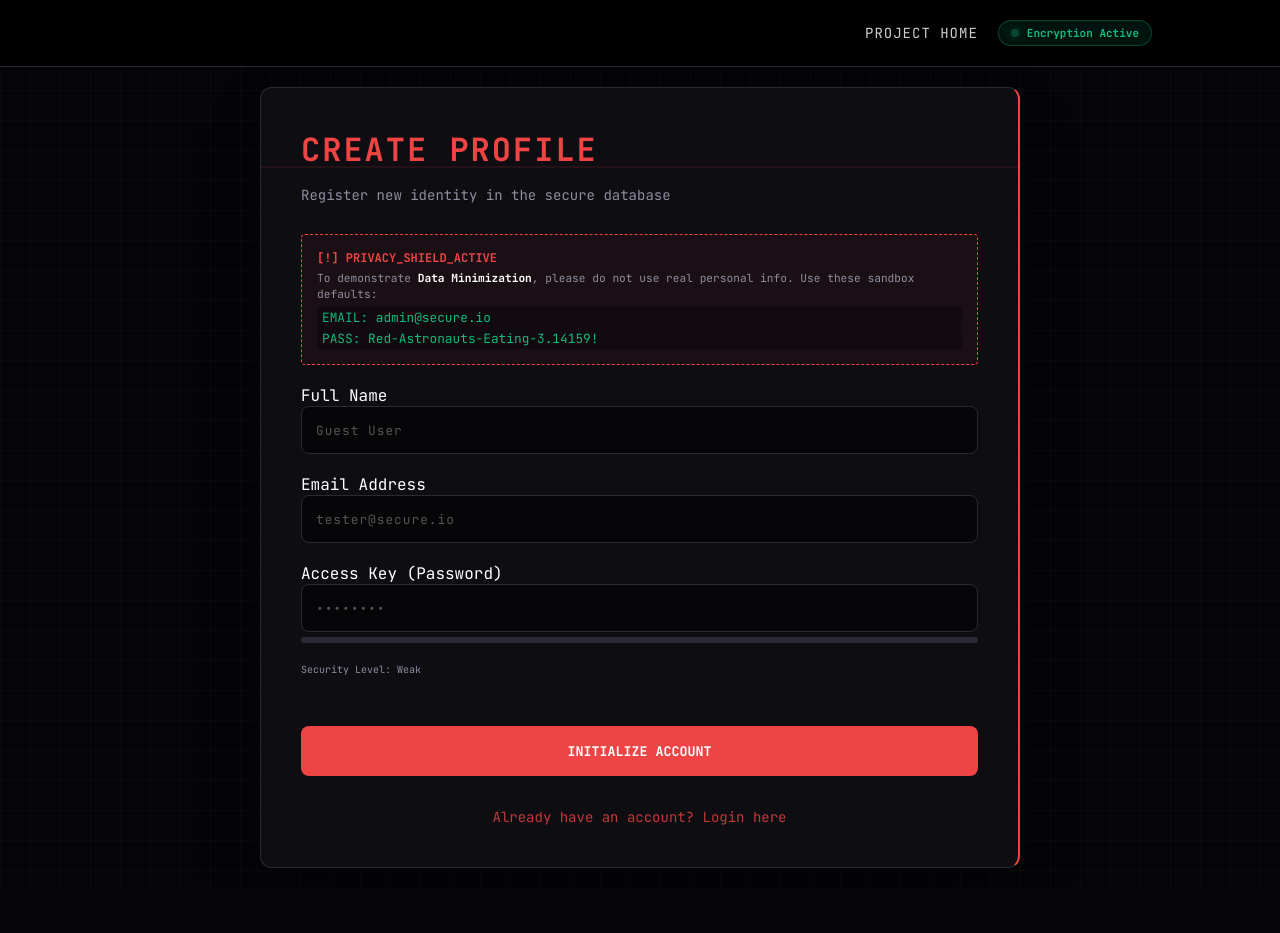
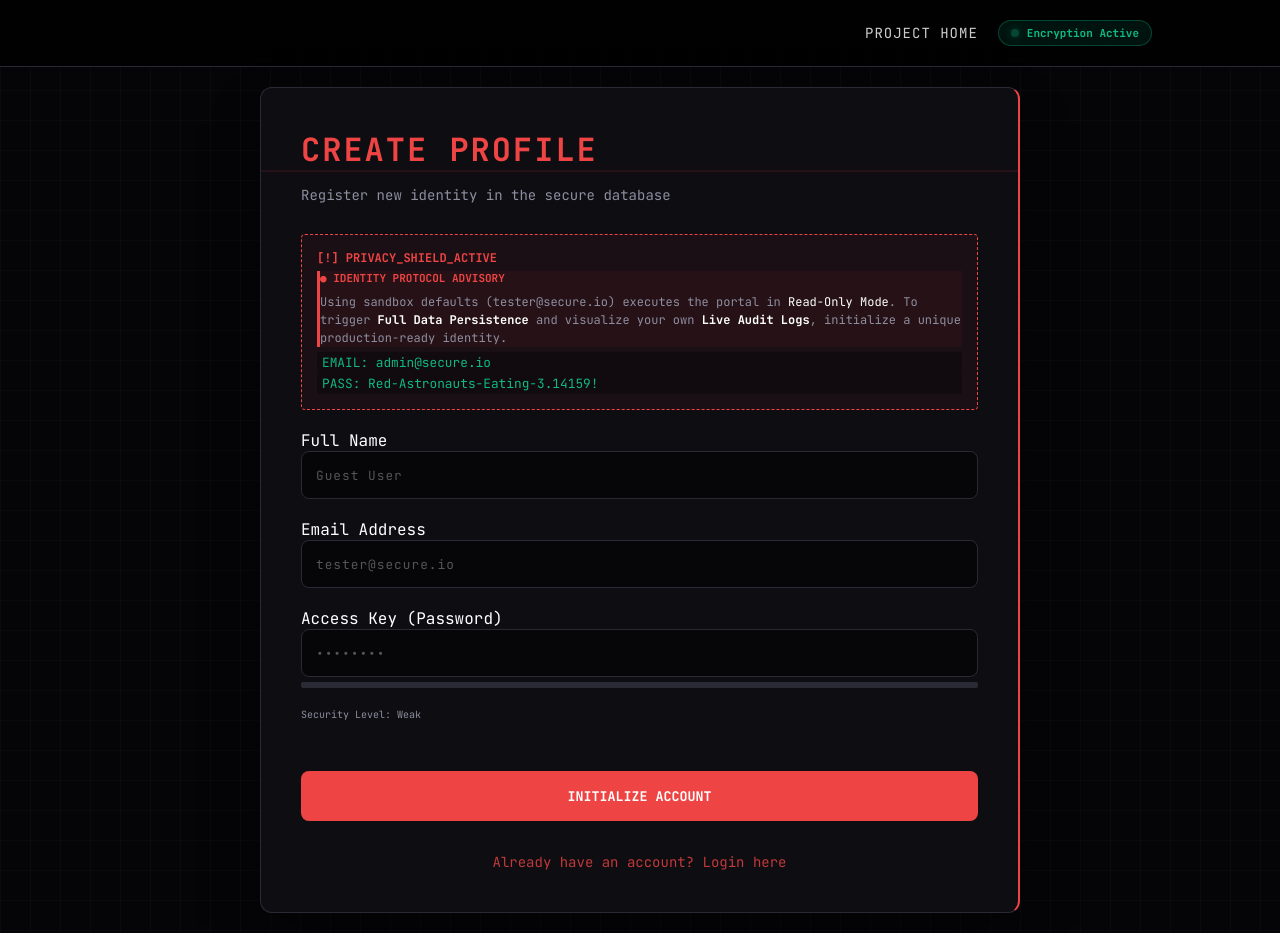
Before and after one commit to nakaokayumi/secure-identity-portal, a Flask app: page /register in a window 1280 px wide. Before the commit the page ends 868 px from the top, so only its background shows below. Run offline with Flask 3, Linux system fonts and the light colour scheme; some libraries are stand-ins or nearby versions.

Commit message:
Update register.html

```diff
--- a/templates/register.html
+++ b/templates/register.html
@@ -27,7 +27,17 @@
                         [!] PRIVACY_SHIELD_ACTIVE
                     </p>
                     <p style="margin: 5px 0; font-size: 0.7rem; color: #8e8e9f; line-height: 1.4;">
-                        To demonstrate <strong>Data Minimization</strong>, please do not use real personal info. Use these sandbox defaults:
+                        <div class="access-note" style="border-left: 3px solid var(--red); background: rgba(239, 68, 68, 0.05);">
+                            <p style="color: var(--red); font-weight: bold; font-size: 11px; margin-bottom: 8px;">
+                                <span class="blink">●</span> IDENTITY PROTOCOL ADVISORY
+                            </p>
+                            <p style="color: var(--muted); font-size: 12px; line-height: 1.5;">
+                                Using sandbox defaults (tester@secure.io) executes the portal in
+                                <span style="color: white;">Read-Only Mode</span>.
+                                To trigger <strong>Full Data Persistence</strong> and visualize your own
+                                <strong>Live Audit Logs</strong>, initialize a unique production-ready identity.
+                            </p>
+                        </div>
                     </p>
                     <code style="display: block; color: #10b981; font-size: 0.8rem; margin-top: 5px;">EMAIL: admin@secure.io</code>
                     <code style="display: block; color: #10b981; font-size: 0.8rem;">PASS: Red-Astronauts-Eating-3.14159!</code>
```
